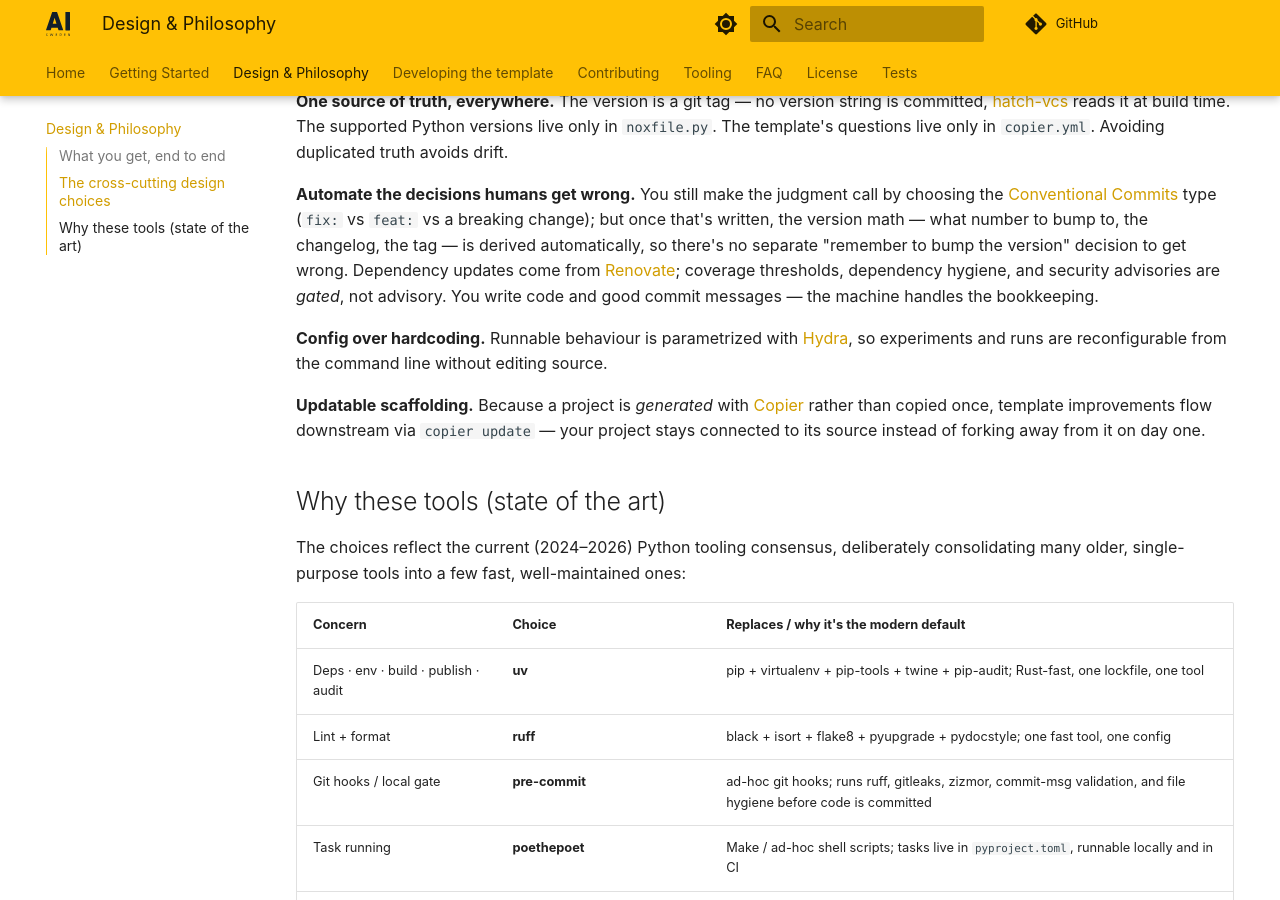
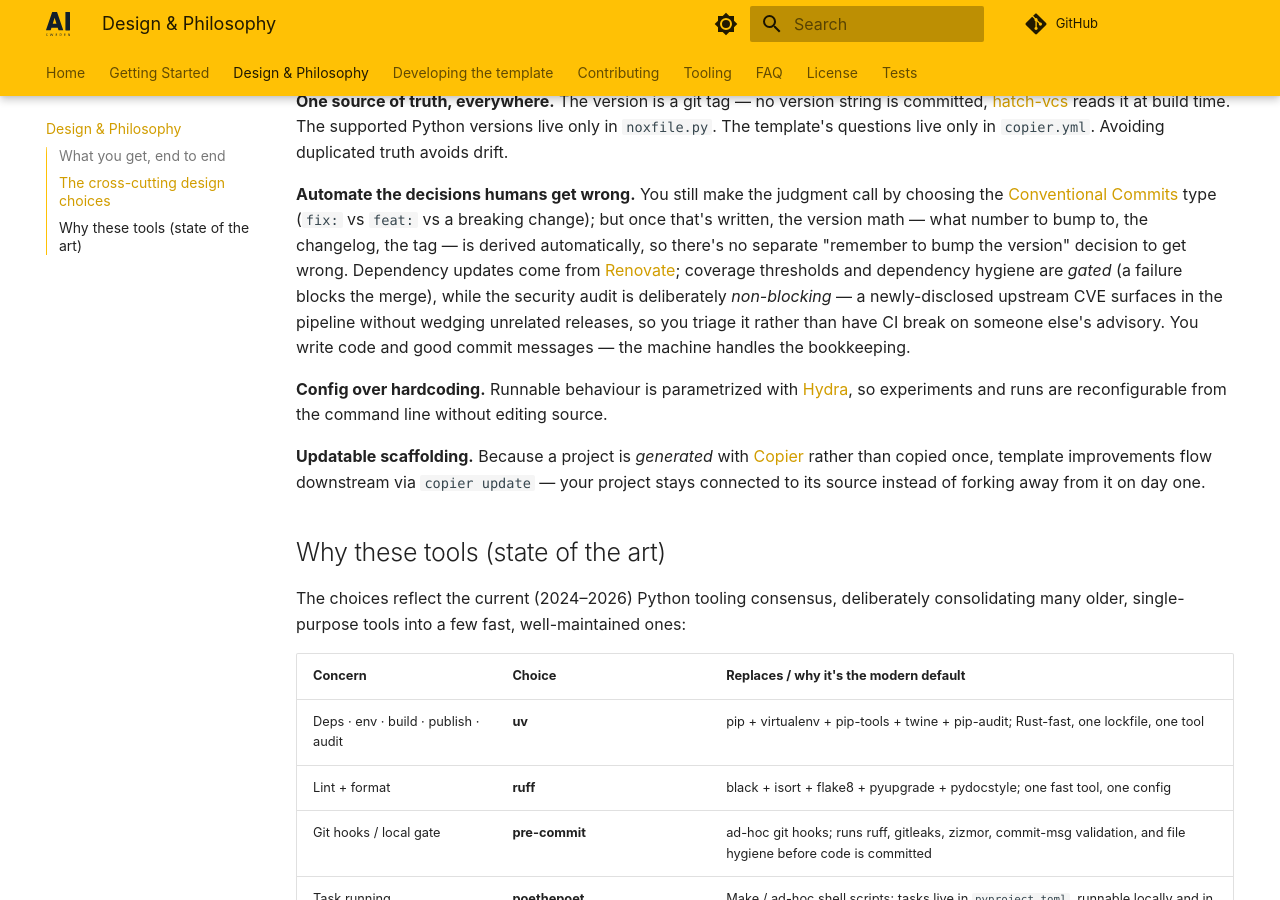
Before and after one commit to aidotse/pymaxq, an MkDocs documentation site: the page built from docs/design.md, in a window 1280 px wide and 900 px high, scrolled down 1079 px. Built offline with MkDocs 1.6.1 and Material for MkDocs 9.7.7, drawn with Linux system fonts in a browser that asks for light colours; comment, search, counter and statistics services are not loaded.

Commit message:
chore: align security-audit docs with non-blocking reality; add e2e timeout
- design.md no longer claims security advisories are 'gated' — the audit is
  deliberately non-blocking so a new upstream CVE can't wedge unrelated releases (L1)
- e2e-dogfood job gets an explicit timeout-minutes like every other job (L4)

Co-Authored-By: Claude Opus 4.8 (1M context) <noreply@anthropic.com>

```diff
--- a/docs/design.md
+++ b/docs/design.md
@@ -48,8 +48,10 @@ template's questions live only in `copier.yml`. Avoiding duplicated truth avoids
 [Conventional Commits](versioning.md) type (`fix:` vs `feat:` vs a breaking change); but once that's written, the
 version math — what number to bump to, the changelog, the tag — is derived automatically, so there's no separate
 "remember to bump the version" decision to get wrong. Dependency updates come from
-[Renovate](https://docs.renovatebot.com/); coverage thresholds, dependency hygiene, and security advisories are *gated*,
-not advisory. You write code and good commit messages — the machine handles the bookkeeping.
+[Renovate](https://docs.renovatebot.com/); coverage thresholds and dependency hygiene are *gated* (a failure blocks the
+merge), while the security audit is deliberately *non-blocking* — a newly-disclosed upstream CVE surfaces in the
+pipeline without wedging unrelated releases, so you triage it rather than have CI break on someone else's advisory. You
+write code and good commit messages — the machine handles the bookkeeping.
 
 **Config over hardcoding.** Runnable behaviour is parametrized with [Hydra](https://hydra.cc/), so experiments and runs
 are reconfigurable from the command line without editing source.
```
Also changed, not shown: 1 other file.
